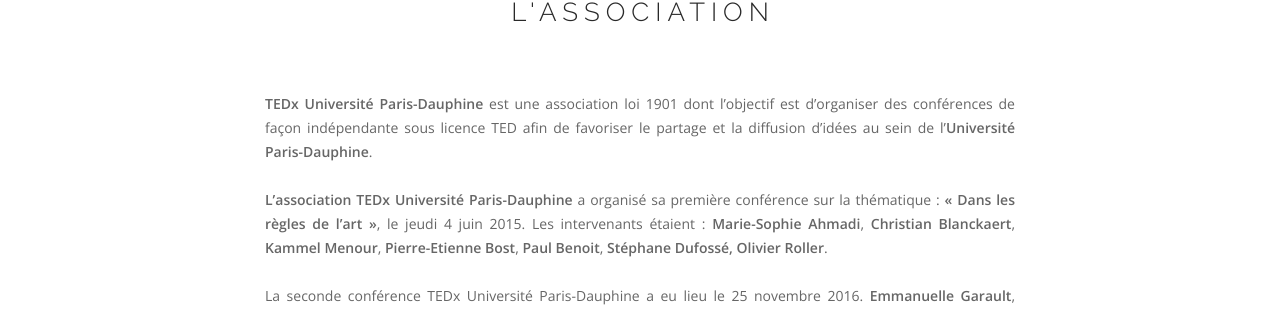
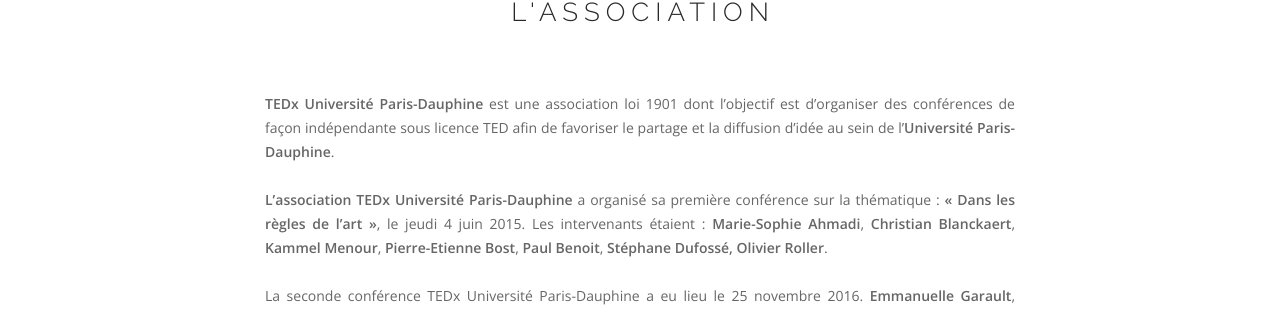
Before and after one commit to tedxparisdauphine/tedxparisdauphine.github.io, a Jekyll site: the page built from _pages/association.html, in a window 1280 px wide and 900 px high. Shown: the part 210-522 px from the top of the window. Built offline with Jekyll 4.4.1, drawn with Linux system fonts in a browser that asks for light colours; nearby versions of some CDN libraries; comment, search, counter and statistics services are not loaded.

Commit message:
Update Pages “association”

```diff
--- a/_data/association.yml
+++ b/_data/association.yml
@@ -1,7 +1,7 @@
 association-description: >-
   **TEDx Université Paris-Dauphine** est une association loi 1901 dont
   l'objectif est d’organiser des conférences de façon indépendante sous licence
-  TED afin de favoriser le partage et la diffusion d’idées au sein de
+  TED afin de favoriser le partage et la diffusion d’idée au sein de
   l'**Université Paris-Dauphine**.
 
 
```
